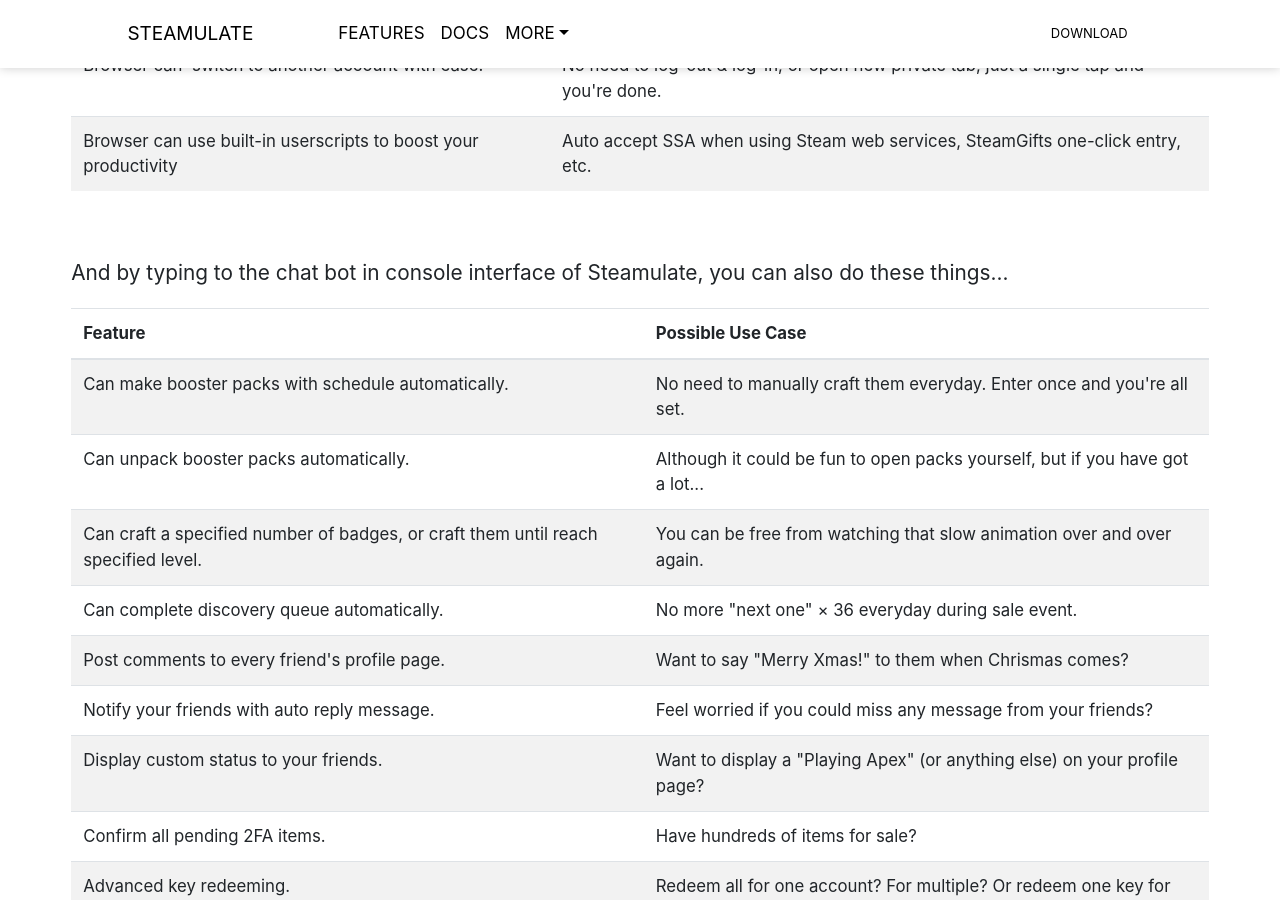
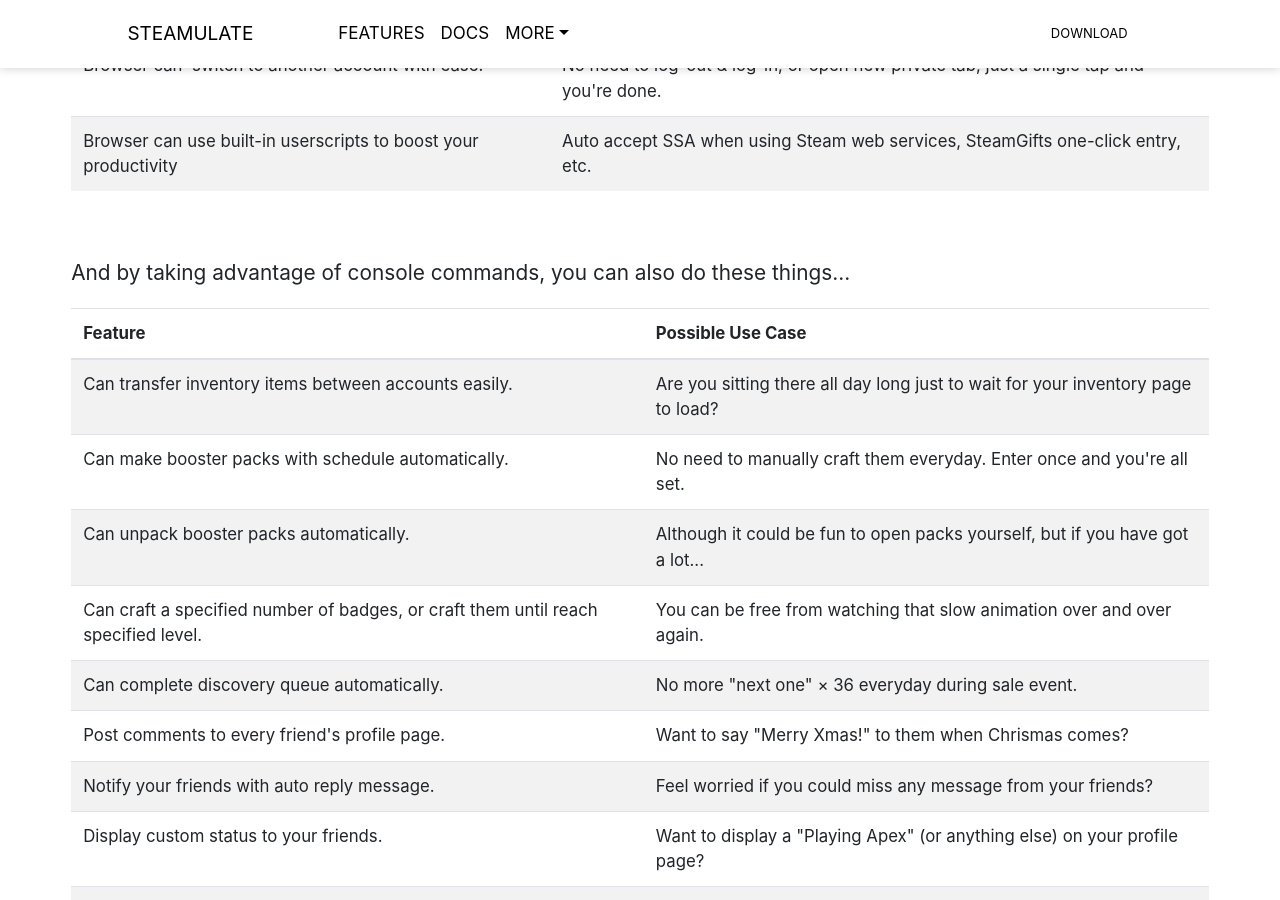
Before and after one commit to raymond-u/Steamulate-Website, a Jekyll site: the page built from features.html, in a window 1280 px wide and 900 px high, scrolled down 1108 px. Built offline with Jekyll 4.4.1, drawn with Linux system fonts in a browser that asks for light colours; nearby versions of some CDN libraries; comment, search, counter and statistics services are not loaded; some of the changed text lies outside the part shown.

Commit message:
Update features.html

```diff
--- a/features.html
+++ b/features.html
@@ -93,7 +93,7 @@
                     </tbody>
                 </table>
             </div>
-            <p class="paragraph-custom"><br>And by typing to the chat bot in console interface of Steamulate, you can also do these things...</p>
+            <p class="paragraph-custom"><br>And by taking advantage of console commands, you can also do these things...</p>
             <div class="table-responsive table-custom">
                 <table class="table table-striped">
                     <thead class="table-header">
@@ -103,6 +103,10 @@
                         </tr>
                     </thead>
                     <tbody class="table-body">
+                        <tr>
+                            <td>Can transfer inventory items between accounts easily.</td>
+                            <td>Are you sitting there all day long just to wait for your inventory page to load?</td>
+                        </tr>
                         <tr>
                             <td>Can make booster packs&nbsp;with schedule automatically.</td>
                             <td>No need to manually craft them everyday. Enter once and you're all set.</td>
@@ -146,6 +150,6 @@
                     </tbody>
                 </table>
             </div>
-            <p class="paragraph-custom"><br>At last... As we all know, Steam is a game itself. Playing games on Steam is fun, but having library "+1", boosting Steam level, crafting cool badges might just be more fun for some of us. The same things happens on Steamulate, by literally
-                playing Steam, you can unlock secret achievements. You'll never know what you'll dig out, an Easter egg? ("It's not a bug, it's a feature.") We're excited to see how far you can go!</p>
+            <p class="paragraph-custom"><br>At last... As we all know, Steam is a game itself. Playing games on Steam is fun, but having library "+1", boosting Steam level and crafting cool badges might just be more fun for some of us. The same things happens on Steamulate, by literally
+                playing Steam, you can unlock secret achievements. You'll never know what you'll dig out, an Easter egg? Or more surprisingly, a bug? ("It's not a bug, it's a feature!") We're excited to see how far you can go.</p>
         </section>
```
